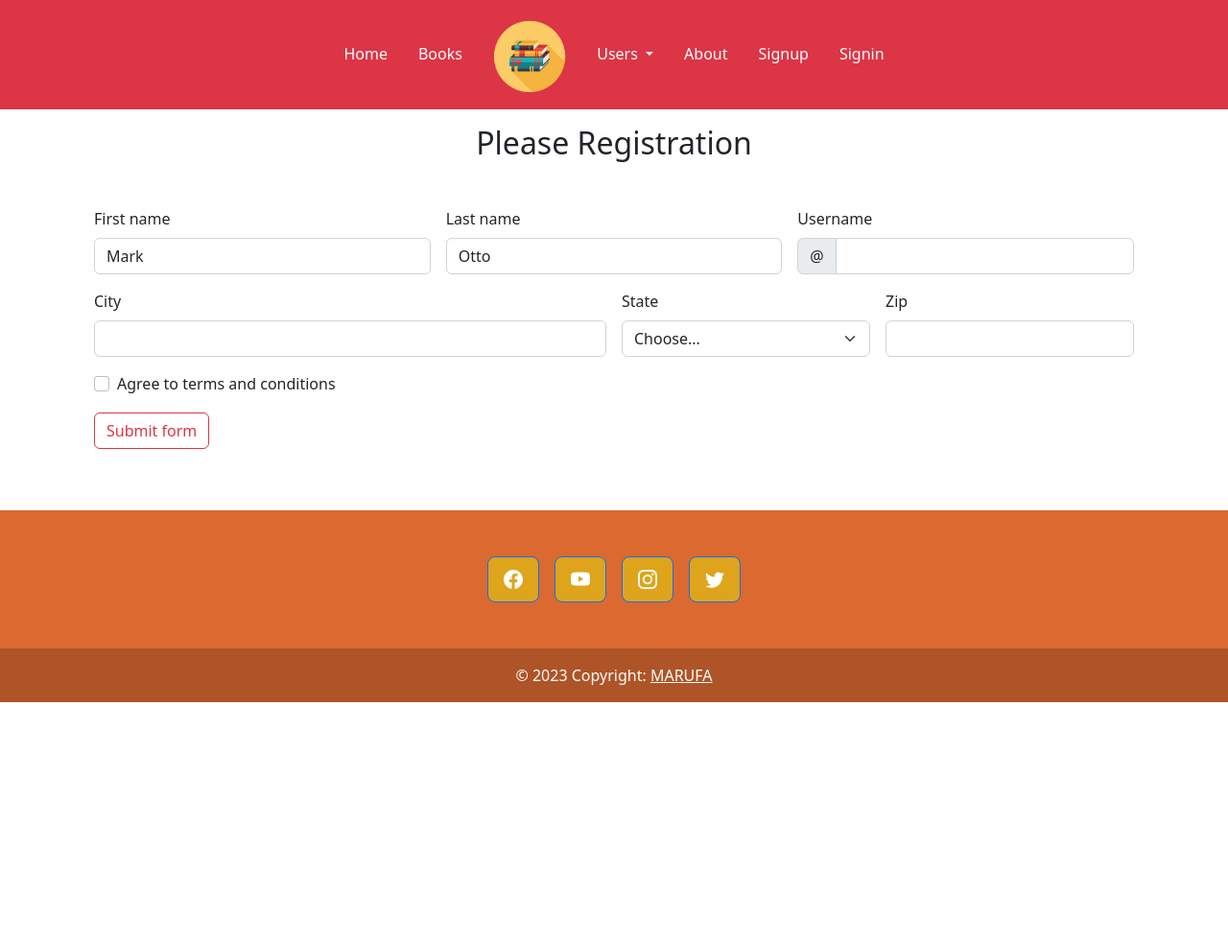
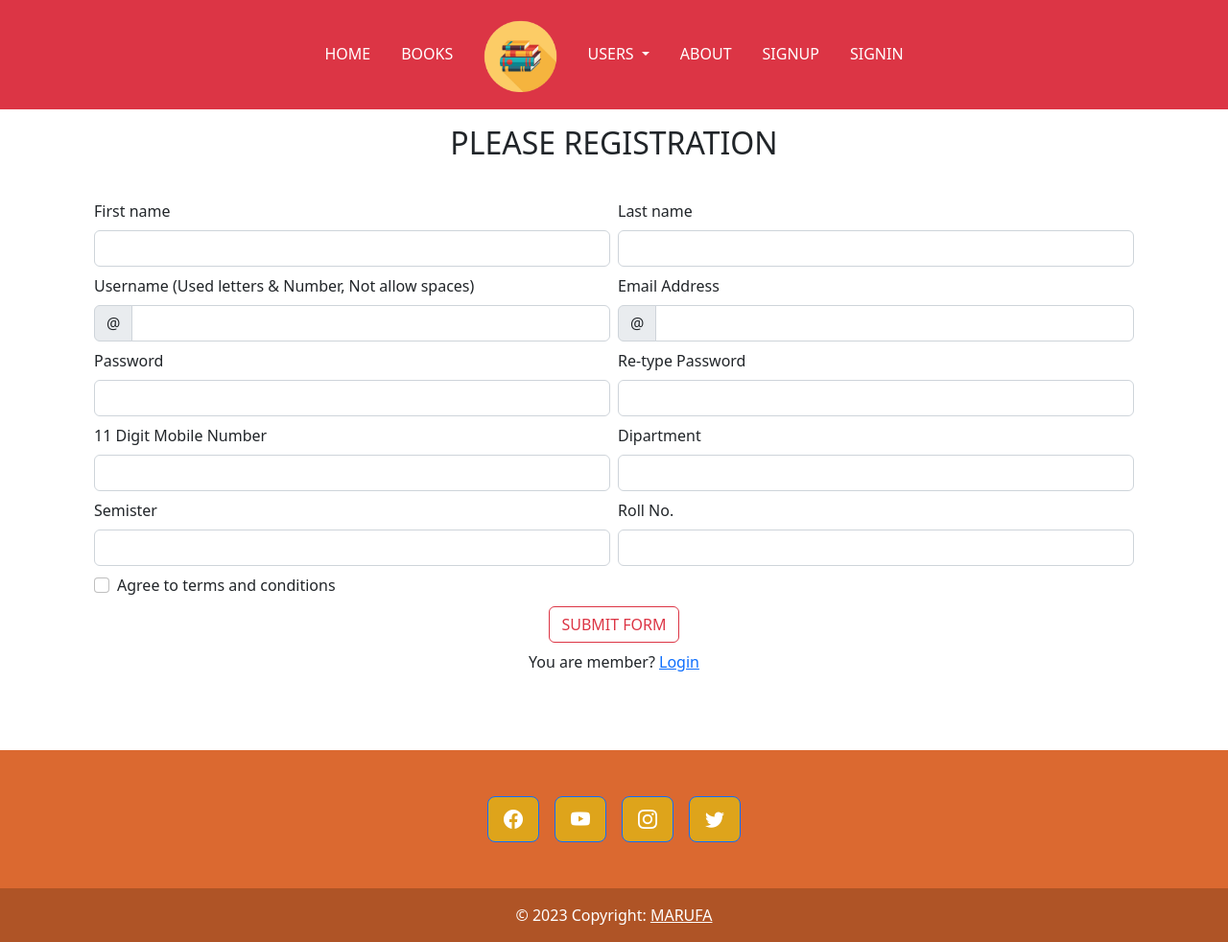
Before and after one commit to pranta-deba/Library_Management_System, a PHP site: page /register.php in a window 1280 px wide. Shown: the whole page at 96% size. Before the commit the page ends 732 px from the top, so only its background shows below. Run offline with PHP 8.4, Linux system fonts and the light colour scheme.

Commit message:
registration complete

```diff
--- /dev/null
+++ b/Assets/Js/bootstrapFormValidation.js
@@ -0,0 +1,14 @@
+(function() {
+    'use strict'
+    var forms = document.querySelectorAll('.needs-validation')
+    Array.prototype.slice.call(forms)
+        .forEach(function(form) {
+            form.addEventListener('submit', function(event) {
+                if (!form.checkValidity()) {
+                    event.preventDefault()
+                    event.stopPropagation()
+                }
+                form.classList.add('was-validated')
+            }, false)
+        })
+})()
--- /dev/null
+++ b/Assets/Js/usernameNotAllowSpace.js
@@ -0,0 +1,27 @@
+// username not use space validation
+const inputField = document.getElementById("validationCustomUsername11");
+inputField.addEventListener("input", function(event) {
+    const inputValue = event.target.value;
+    if (inputValue.includes(" ")) {
+        event.target.value = inputValue.replace(/\s/g, "");
+    }
+});
+
+
+
+// 11 digit number alert validation
+function validateNumberInput() {
+    const numberInput = document.getElementById("validation3Custom03");
+    const password = document.getElementById("validationCustomoo").value;
+    const cpassword = document.getElementById("validationCustom03tgh").value;
+    const inputValue = numberInput.value;
+
+    if (inputValue.length !== 11) {
+        alert("Please enter a number with exactly 11 digits.");
+        return false; // Prevent form submission
+    }else if (password != cpassword) {
+        alert("Password Not Match.");
+        return false;
+    }
+    return true; // Allow form submission
+}
--- /dev/null
+++ b/Include/databaseConn.php
@@ -0,0 +1,4 @@
+<?php
+$conn = new mysqli("localhost","root","","library_management") or die("Could not cannect to database");
+$conn->set_charset('utf8');
+?>
--- a/Templete/navbar.php
+++ b/Templete/navbar.php
@@ -8,7 +8,7 @@
         </button>
 
         <div class=" collapse navbar-collapse" id="navbarNavDropdown">
-          <ul class="navbar-nav mx-auto ">
+          <ul class="navbar-nav mx-auto text-uppercase">
             <li class="nav-item">
               <a class="nav-link mx-2 active" aria-current="page" href="index.php">Home</a>
             </li>
--- a/register.php
+++ b/register.php
@@ -19,60 +19,92 @@
     <!-- navbar -->
 
     <div class="container p-3">
-        <h2 class="text-center mb-5">Please Registration</h2>
+        <h2 class="text-center mb-3 text-uppercase">Please Registration</h2>
         <div class="container mb-5">
-            <form class="row g-3 needs-validation" novalidate>
-                <div class="col-md-4">
+            <form class="row g-2 needs-validation" name="form1" novalidate method="post" action="include/register.php">
+
+                <p class="text-center text-danger"><?php echo $_GET['ErrroMgs'] ?? ""; ?></p>
+
+
+                <div class="col-md-6">
                     <label for="validationCustom01" class="form-label">First name</label>
-                    <input type="text" class="form-control" id="validationCustom01" value="Mark" required>
+                    <input type="text" class="form-control" id="validationCustom01" name="firstname" required>
                     <div class="valid-feedback">
                         Looks good!
                     </div>
                 </div>
-                <div class="col-md-4">
+                <div class="col-md-6">
                     <label for="validationCustom02" class="form-label">Last name</label>
-                    <input type="text" class="form-control" id="validationCustom02" value="Otto" required>
+                    <input type="text" class="form-control" id="validationCustom02" name="lastname" required>
                     <div class="valid-feedback">
                         Looks good!
                     </div>
                 </div>
-                <div class="col-md-4">
-                    <label for="validationCustomUsername" class="form-label">Username</label>
+                <div class="col-md-6">
+                    <label for="validationCustomUsername" class="form-label">Username (Used letters & Number, Not allow spaces)</label>
                     <div class="input-group has-validation">
                         <span class="input-group-text" id="inputGroupPrepend">@</span>
-                        <input type="text" class="form-control" id="validationCustomUsername" aria-describedby="inputGroupPrepend" required>
+                        <input type="text" class="form-control" id="validationCustomUsername11" aria-describedby="inputGroupPrepend" name="username" required>
                         <div class="invalid-feedback">
                             Please choose a username.
                         </div>
                     </div>
                 </div>
                 <div class="col-md-6">
-                    <label for="validationCustom03" class="form-label">City</label>
-                    <input type="text" class="form-control" id="validationCustom03" required>
-                    <div class="invalid-feedback">
-                        Please provide a valid city.
+                    <label for="validationCustomUsername" class="form-label">Email Address</label>
+                    <div class="input-group has-validation">
+                        <span class="input-group-text" id="inputGroupPrepend">@</span>
+                        <input type="email" class="form-control" id="validationCustomUsername" aria-describedby="inputGroupPrepend" name="email" required>
+                        <div class="invalid-feedback">
+                            Please choose a email.
+                        </div>
                     </div>
                 </div>
-                <div class="col-md-3">
-                    <label for="validationCustom04" class="form-label">State</label>
-                    <select class="form-select" id="validationCustom04" required>
-                        <option selected disabled value="">Choose...</option>
-                        <option>...</option>
-                    </select>
+                <div class="col-md-6">
+                    <label for="validationCustom03" class="form-label">Password</label>
+                    <input type="password" class="form-control" name="password" id="validationCustomoo" required>
                     <div class="invalid-feedback">
-                        Please select a valid state.
+                        Please provide a valid password.
                     </div>
                 </div>
-                <div class="col-md-3">
-                    <label for="validationCustom05" class="form-label">Zip</label>
-                    <input type="text" class="form-control" id="validationCustom05" required>
+                <div class="col-md-6">
+                    <label for="validationCustom03" class="form-label">Re-type Password</label>
+                    <input type="password" class="form-control" name="cpassword" id="validationCustom03tgh" required>
                     <div class="invalid-feedback">
-                        Please provide a valid zip.
+                        Please provide a valid password.
+                    </div>
+                </div>
+                <div class="col-md-6">
+                    <label for="validationCustom03" class="form-label">11 Digit Mobile Number</label>
+                    <input type="number" class="form-control" name="phone" id="validation3Custom03" min="0" max="99999999999" required>
+                    <div class="invalid-feedback">
+                        Please provide a valid phone.
+                    </div>
+                </div>
+                <div class="col-md-6">
+                    <label for="validationCustom03" class="form-label">Dipartment</label>
+                    <input type="text" class="form-control" name="dipartment" id="validationCustom03" required>
+                    <div class="invalid-feedback">
+                        Please provide a valid Dipartment.
+                    </div>
+                </div>
+                <div class="col-md-6">
+                    <label for="validationCustom03" class="form-label">Semister</label>
+                    <input type="text" class="form-control" name="semister" id="validationCustom03" required>
+                    <div class="invalid-feedback">
+                        Please provide a valid Semister.
+                    </div>
+                </div>
+                <div class="col-md-6">
+                    <label for="validationCustom03" class="form-label">Roll No.</label>
+                    <input type="text" class="form-control" name="roll" id="validationCustom03" required>
+                    <div class="invalid-feedback">
+                        Please provide a valid Roll No.
                     </div>
                 </div>
                 <div class="col-12">
                     <div class="form-check">
-                        <input class="form-check-input" type="checkbox" value="" id="invalidCheck" required>
+                        <input class="form-check-input" type="checkbox" id="invalidCheck" required>
                         <label class="form-check-label" for="invalidCheck">
                             Agree to terms and conditions
                         </label>
@@ -81,8 +113,11 @@
                         </div>
                     </div>
                 </div>
-                <div class="col-12">
-                    <button class="btn btn-outline-danger" type="submit">Submit form</button>
+                <div class="col-12 text-center">
+                    <button class="btn btn-outline-danger text-uppercase" name="Submit_form" type="submit" onclick="validateNumberInput()">Submit form</button>
+                </div>
+                <div class="text-center">
+                    <p>You are member? <a href="login.php">Login</a></p>
                 </div>
             </form>
         </div>
@@ -96,22 +131,8 @@
     <script src="Assets/Js/code.jquery.com_jquery-3.7.1.min.js"></script>
     <script src="Assets/Js/bootstrap.bundle.min.js"></script>
     <script src="Assets/Js/owl.carousel.js"></script>
-    <script>
-        (function() {
-            'use strict'
-            var forms = document.querySelectorAll('.needs-validation')
-            Array.prototype.slice.call(forms)
-                .forEach(function(form) {
-                    form.addEventListener('submit', function(event) {
-                        if (!form.checkValidity()) {
-                            event.preventDefault()
-                            event.stopPropagation()
-                        }
-                        form.classList.add('was-validated')
-                    }, false)
-                })
-        })()
-    </script>
+    <script src="Assets/Js/bootstrapFormValidation.js"></script>
+    <script src="Assets/Js/usernameNotAllowSpace.js"></script>
 </body>
 
 </html>
```
Also changed, not shown: Include/login.php (added, +21 -0 lines), Include/register.php (added, +99 -0 lines), login.php (+75 -0 lines).
